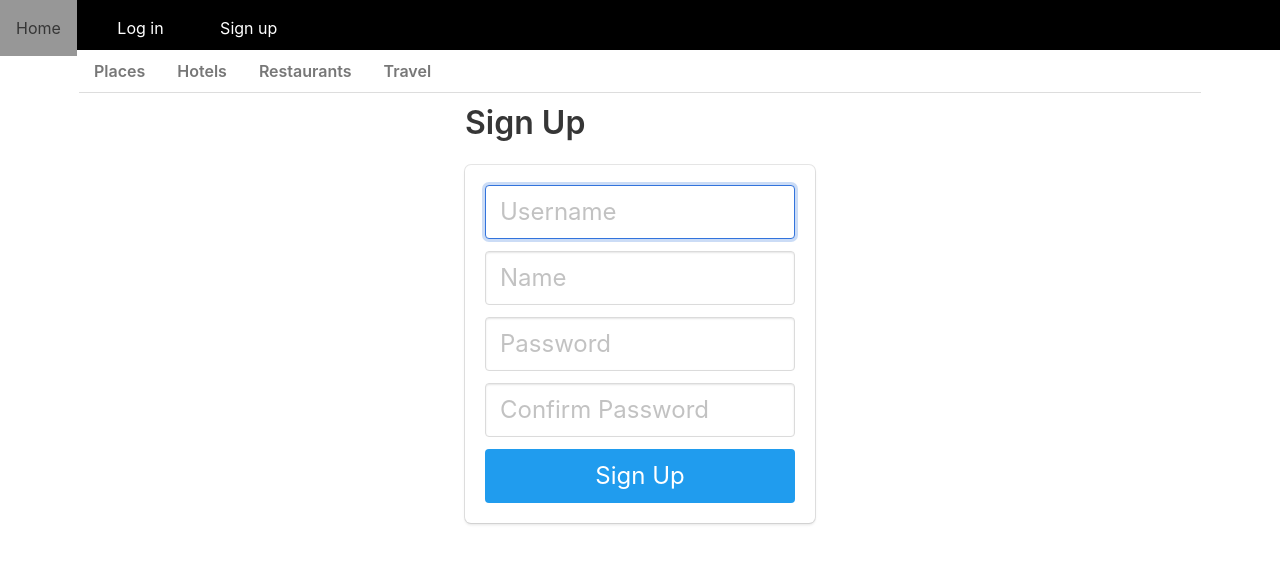
After one commit to kankits/Not-Random, a Flask app: page /signup in a window 1280 px wide. The commit adds this page. Shown: the top 564 px of the page. Run offline with Flask 3, Linux system fonts and the light colour scheme; some libraries are stand-ins or nearby versions.

Commit message:
added user login/signup/logout

```diff
--- a/app.py
+++ b/app.py
@@ -1,9 +1,12 @@
-from flask import Flask, jsonify, render_template, request
+from flask import Flask, jsonify, redirect, render_template, request, session, url_for
 
 # WSGI Application
 # Provide template folder name
 # The default folder name should be "templates" else need to mention custom folder name
 app = Flask(__name__, template_folder='template', static_folder='static')
+app.secret_key = 'super secret key'
+app.config['SESSION_TYPE'] = 'filesystem'
+
 
 @app.route('/')
 def index():
@@ -68,3 +71,62 @@ def get_candidate_values_route():
     query = request.args.get('query')
     values = get_candidate_values(column, query)
     return jsonify({'data': values})
+
+# Temporary Users table
+
+Users = {}
+
+@app.route('/login', methods=['GET', 'POST'])
+def login():
+    if 'user' in session:
+        return redirect(url_for('dashboard'))
+    if request.method == 'POST':
+        username = request.form['username']
+        password = request.form['password']
+
+        # check if user exists and password is correct
+        if username in Users.keys() and Users[username] == password:
+            session['user'] = username
+            return redirect(url_for('dashboard'))
+        else:
+            return render_template('login.html', error='Invalid username or password')
+    else:
+        return render_template('login.html')
+
+# signup page
+@app.route('/signup', methods=['GET', 'POST'])
+def signup():
+    if 'user' in session:
+        return redirect(url_for('dashboard'))
+    elif request.method == 'POST':
+        username = request.form['username']
+        password = request.form['password']
+        confirm_password = request.form['confirm_password']
+
+        if password != confirm_password:
+            return render_template('signup.html', error='Passwords do not match')
+
+        # check if user already exists
+        if username in Users.keys():
+            return render_template('signup.html', error='Username already taken')
+        else:
+            # create new user
+            Users[username] = password
+            session['user'] = username
+            return redirect(url_for('dashboard'))
+    else:
+        return render_template('signup.html')
+
+# dashboard page (requires authentication)
+@app.route('/dashboard')
+def dashboard():
+    if 'user' in session:
+        return render_template('dashboard.html', username=session['user'])
+    else:
+        return redirect(url_for('login'))
+
+# logout
+@app.route('/logout')
+def logout():
+    session.pop('user', None)
+    return redirect(url_for('login'))
--- a/static/style.css
+++ b/static/style.css
@@ -1,3 +1,28 @@
+.nav-tabs > li.active > a,
+.nav-tabs > li.active > a:hover,
+.nav-tabs > li.active > a:focus {
+  color: #555;
+  background-color: #fff;
+  border: 1px solid #ddd;
+  border-bottom-color: transparent;
+  cursor: default;
+}
+
+/* Style for inactive tabs */
+.nav-tabs > li > a {
+  border: none;
+  color: #777;
+  font-size: 16px;
+  font-weight: 600;
+}
+
+.nav-tabs > li > a:hover,
+.nav-tabs > li > a:focus {
+  background-color: #f8f8f8;
+  color: #333;
+  border-bottom: 2px solid #eee;
+}
+
 .search-results {
   position: absolute;
   top: 30px;
@@ -32,3 +57,37 @@
 .form-group {
   position: relative;
 }
+
+nav {
+  background-color: #000000;
+  height: 50px;
+}
+
+.nav-links {
+  list-style-type: none;
+  margin: 0;
+  padding: 0;
+}
+
+.nav-item {
+  display: inline-block;
+  margin-right: 20px;
+  color: white;
+}
+
+a {
+  display: block;
+  color: white;
+  text-align: center;
+  padding: 16px;
+  text-decoration: none;
+}
+
+a:link, a:active, a:visited {
+  color: white;
+  text-decoration: none;
+}
+
+a:hover {
+  background-color: #979797;
+}
--- a/template/index.html
+++ b/template/index.html
@@ -5,12 +5,28 @@
     <!-- Include Bootstrap CSS -->
     <link rel="stylesheet" href="https://maxcdn.bootstrapcdn.com/bootstrap/3.3.7/css/bootstrap.min.css">
     <link rel="stylesheet" href="{{ url_for('static', filename='style.css')}}">
+    <link rel="stylesheet" href="https://cdnjs.cloudflare.com/ajax/libs/bulma/0.7.2/css/bulma.min.css" />
     <script src="https://code.jquery.com/jquery-3.6.0.min.js"></script>
     <!-- Include jQuery and Bootstrap JS -->
     <script src="https://ajax.googleapis.com/ajax/libs/jquery/3.2.1/jquery.min.js"></script>
     <script src="https://maxcdn.bootstrapcdn.com/bootstrap/3.3.7/js/bootstrap.min.js"></script>
   </head>
   <body>
+    <nav>
+      <ul class="nav-links">
+        <li class="nav-item"><a href="{{ url_for('index') }}">Home</a></li>
+        {% if session.user %}
+          <li class="nav-item"><a href="{{ url_for('dashboard') }}">Dashboard</a></li>
+          <li class="nav-item"><form action="{{ url_for('logout') }}" method="get">
+            <button type="submit">Logout</button>
+          </form></li>
+        {% else %}
+          <li class="nav-item"><a href="{{ url_for('login') }}">Log in</a></li>
+          <li class="nav-item"><a href="{{ url_for('signup') }}">Sign up</a></li>
+        {% endif %}
+      </ul>
+    </nav>
+
     <div class="container">
       <!-- Navigation bar with tabs -->
       <ul class="nav nav-tabs">
@@ -28,5 +44,6 @@
         </div>
       </div>
     </div>
+
   </body>
 </html>
--- /dev/null
+++ b/template/signup.html
@@ -0,0 +1,36 @@
+{% extends "index.html" %}
+
+{% block content %}
+<div class="column is-4 is-offset-4">
+    <h3 class="title">Sign Up</h3>
+    <div class="box">
+        <form method="POST" action="/signup">
+            <div class="field">
+                <div class="control">
+                    <input class="input is-large" type="text" name="username" placeholder="Username" autofocus="">
+                </div>
+            </div>
+
+            <div class="field">
+                <div class="control">
+                    <input class="input is-large" type="text" name="name" placeholder="Name" autofocus="">
+                </div>
+            </div>
+
+            <div class="field">
+                <div class="control">
+                    <input class="input is-large" type="password" name="password" placeholder="Password">
+                </div>
+            </div>
+
+            <div class="field">
+              <div class="control">
+                  <input class="input is-large" type="password" name="confirm_password" placeholder="Confirm Password">
+              </div>
+            </div>
+
+            <button class="button is-block is-info is-large is-fullwidth">Sign Up</button>
+        </form>
+    </div>
+</div>
+{% endblock %}
```
Also changed, not shown: template/dashboard.html (added, +9 -0 lines), template/login.html (added, +23 -0 lines).
